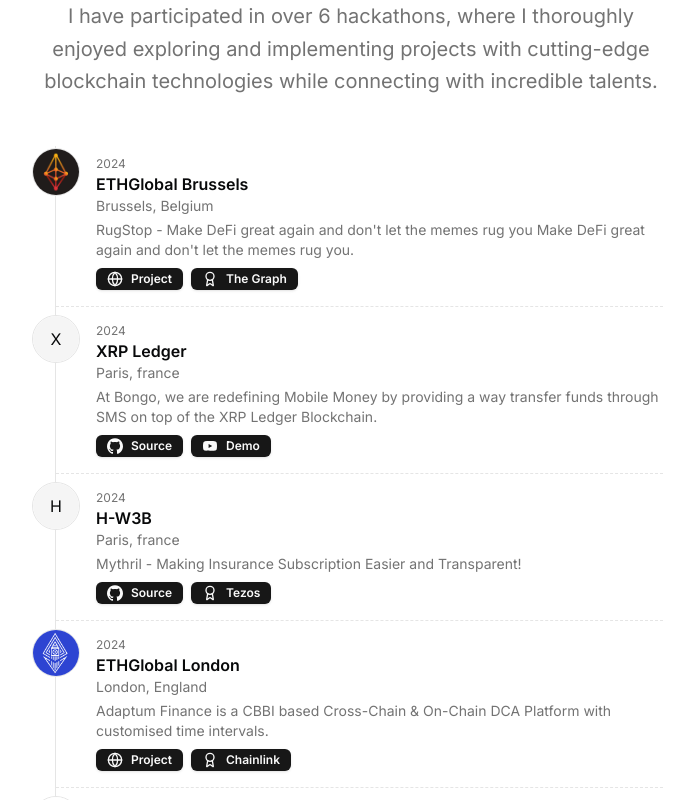
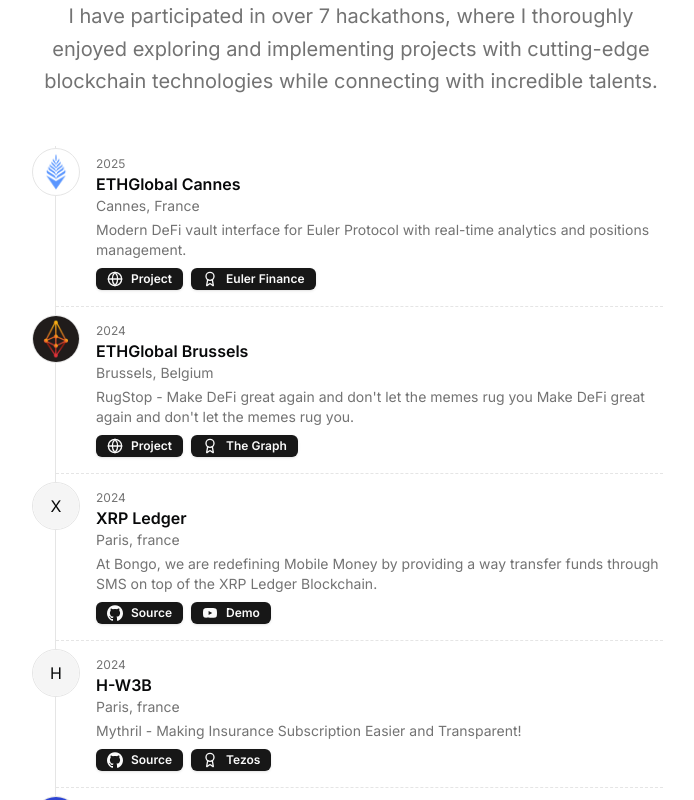
Before and after one commit to Marco75116/Portfolio_V2, a Next.js app: page / in a window 1280 px wide. Shown: the part 3123-3923 px from the top of the page, without its empty margins (289-983 px from the left). Built offline with nearby package versions, Linux system fonts and the light colour scheme.

Commit message:
add ethglobal hackathon win

```diff
--- a/src/data/resume.tsx
+++ b/src/data/resume.tsx
@@ -291,6 +291,26 @@
   ],
   hackathons: [
     {
+      title: "ETHGlobal Cannes",
+      dates: "2025",
+      location: "Cannes, France",
+      description:
+        "Modern DeFi vault interface for Euler Protocol with real-time analytics and positions management.",
+      image: "/ethglovalcannelogo.png",
+      links: [
+        {
+          title: "Project",
+          icon: <Icons.globe className="h-4 w-4" />,
+          href: "https://ethglobal.com/showcase/sigmavault-y5msg",
+        },
+        {
+          title: "Euler Finance",
+          icon: <Award className="h-4 w-4" />,
+          href: "https://www.euler.finance/",
+        },
+      ],
+    },
+    {
       title: "ETHGlobal Brussels",
       dates: "2024",
       location: "Brussels, Belgium",
```
Also changed, not shown: public/ethglovalcannelogo.png (added).
